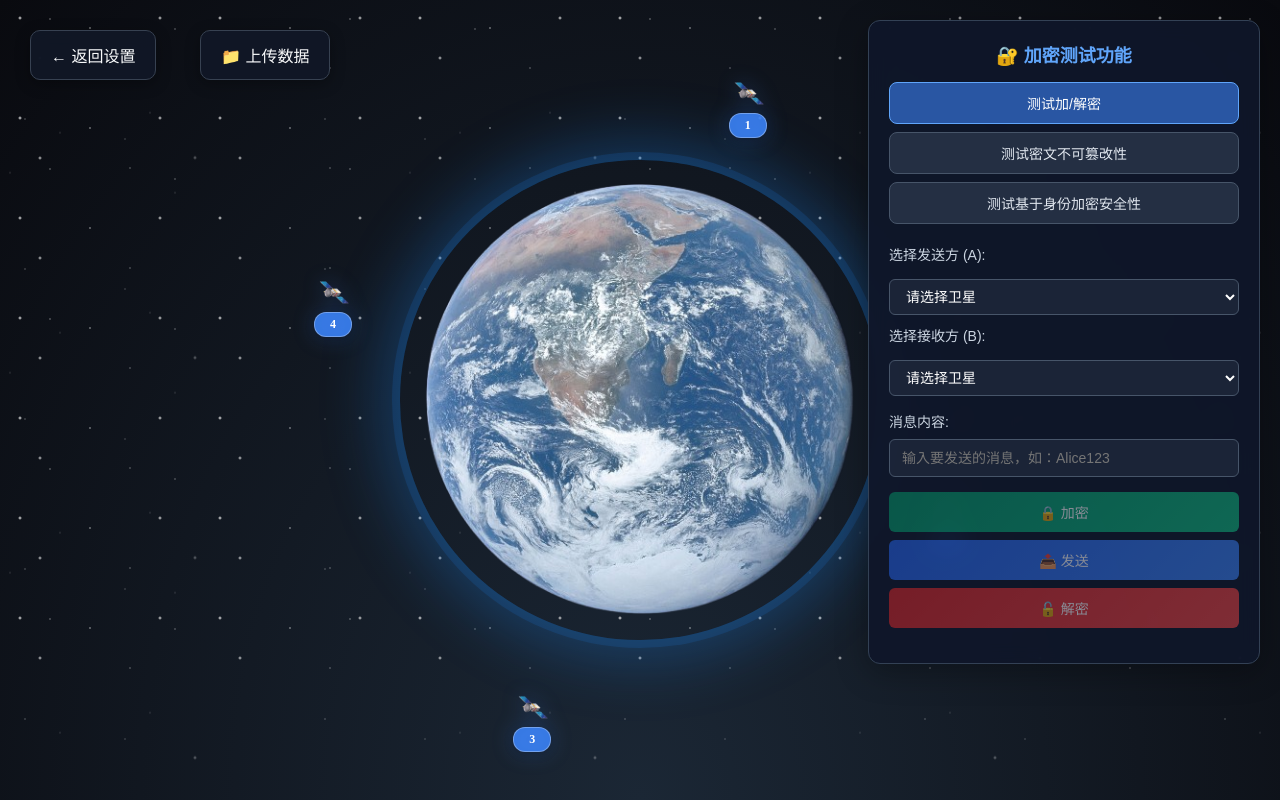
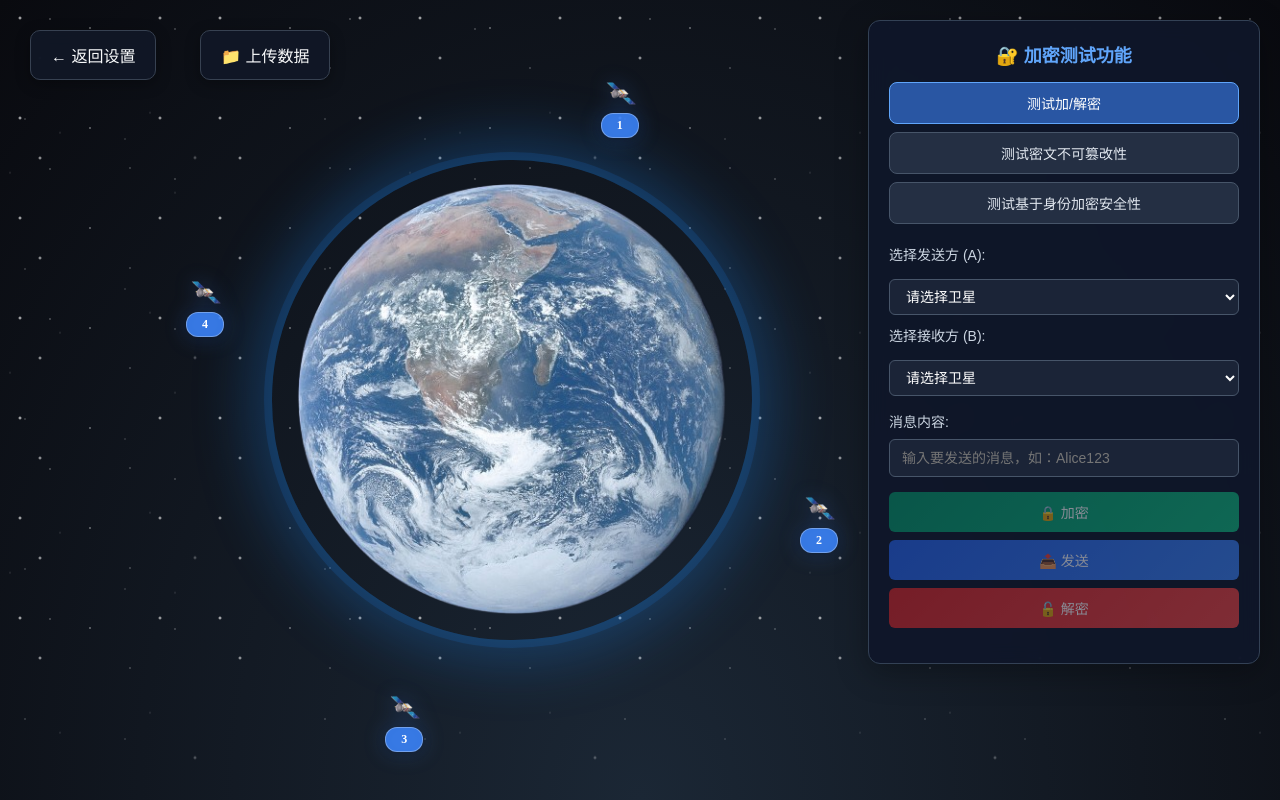
Before and after one commit to lrqiisrom/satellite-web, a Vue app: page / in a window 1280 px wide. Both pictures are taken after a click on the button "生成卫星系统". Built offline with nearby package versions, Linux system fonts and the light colour scheme.

Commit message:
优化显示问题

```diff
--- a/src/components/SatelliteSystem.vue
+++ b/src/components/SatelliteSystem.vue
@@ -1508,7 +1508,7 @@ onUnmounted(() => {
 .system-container {
   position: absolute;
   top: 50%;
-  left: 50%;
+  left: 40%;
   transform: translate(-50%, -50%);
   width: 1200px;
   height: 1200px;
```
